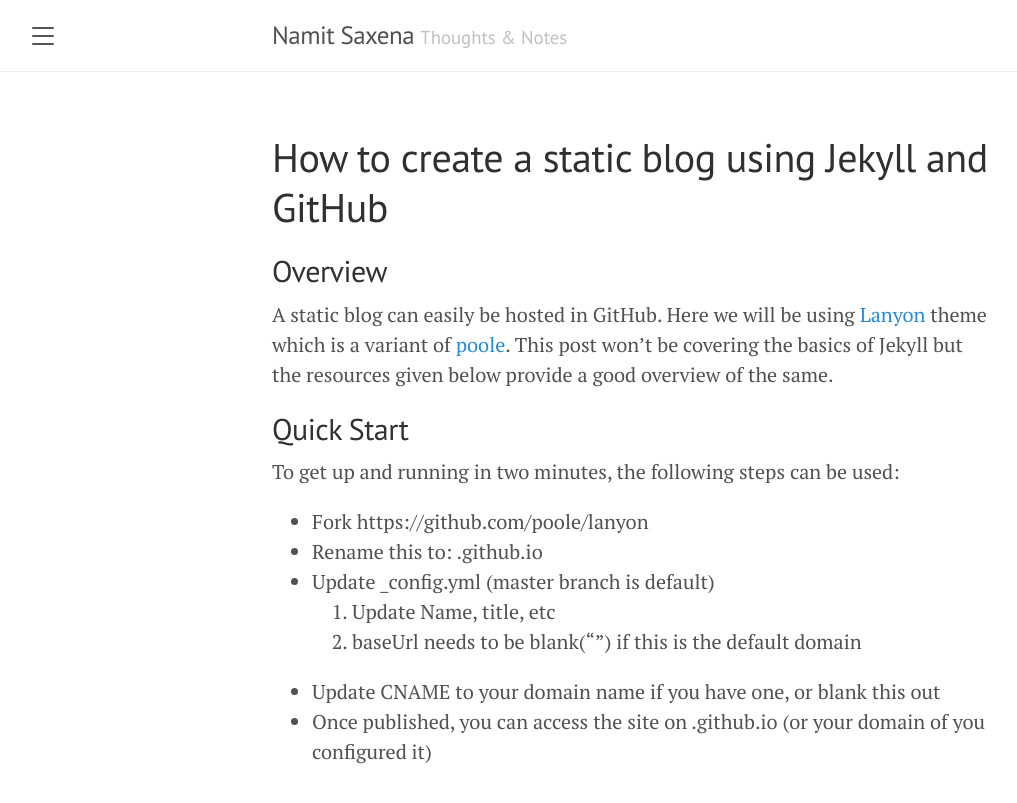
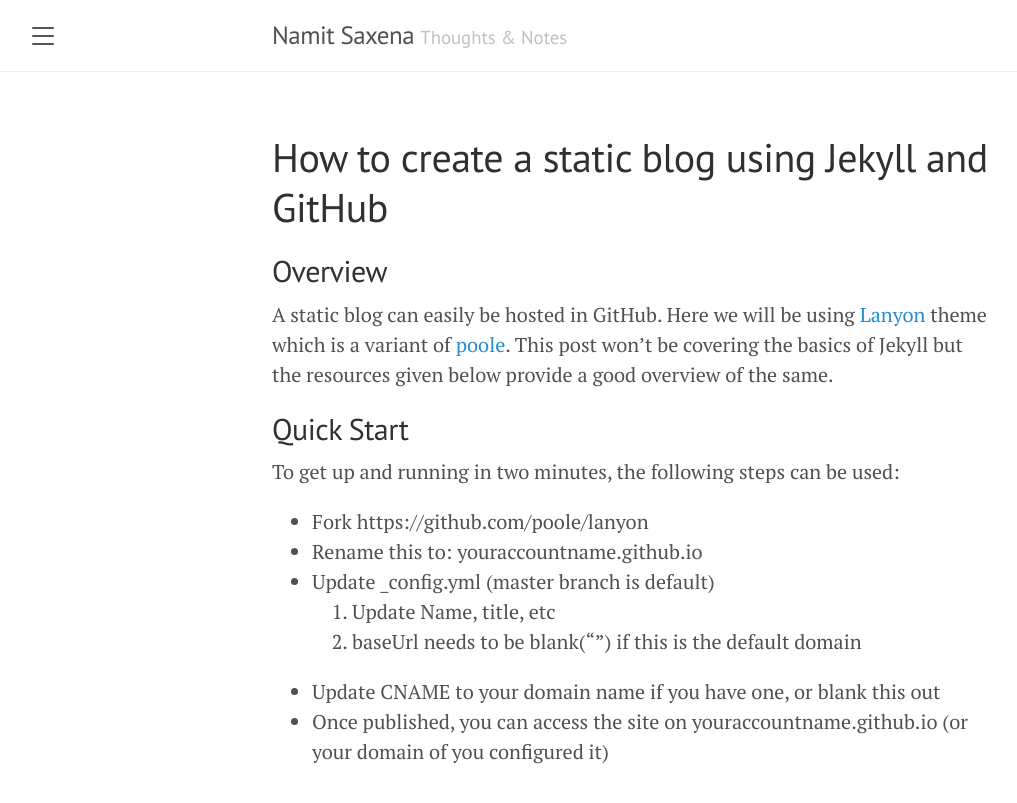
Before and after one commit to namitsaxena/namitsaxena.github.io, a Jekyll site: the page built from blog/_posts/2020-07-15-jekyll-blog.md, in a window 1280 px wide. Shown: the top 803 px of the page, without its empty margins (8-1025 px from the left). Built offline with Jekyll 4.4.1, drawn with Linux system fonts in a browser that asks for light colours; nearby versions of some CDN libraries; comment, search, counter and statistics services are not loaded.

Commit message:
Create 2020-07-15-jekyll-blog.md

```diff
--- a/blog/_posts/2020-07-15-jekyll-blog.md
+++ b/blog/_posts/2020-07-15-jekyll-blog.md
@@ -11,9 +11,9 @@
 ## Quick Start
 To get up and running in two minutes, the following steps can be used:
 - Fork https://github.com/poole/lanyon
-- Rename this to: <youraccountname>.github.io
+- Rename this to: youraccountname.github.io
 - Update _config.yml (master branch is default)
   1. Update Name, title, etc
   2. baseUrl needs to be blank("") if this is the default domain
 - Update CNAME to your domain name if you have one, or blank this out
-- Once published, you can access the site on <youraccountname>.github.io (or your domain of you configured it)
+- Once published, you can access the site on youraccountname.github.io (or your domain of you configured it)
```
